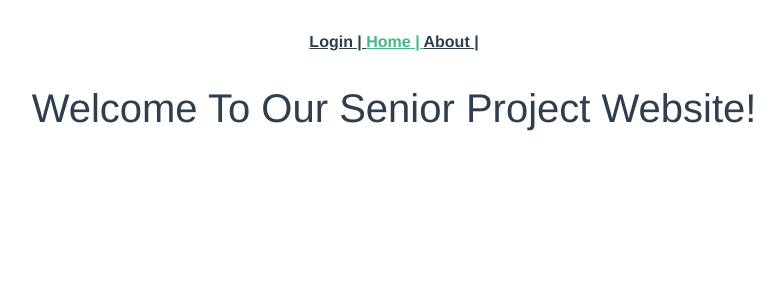
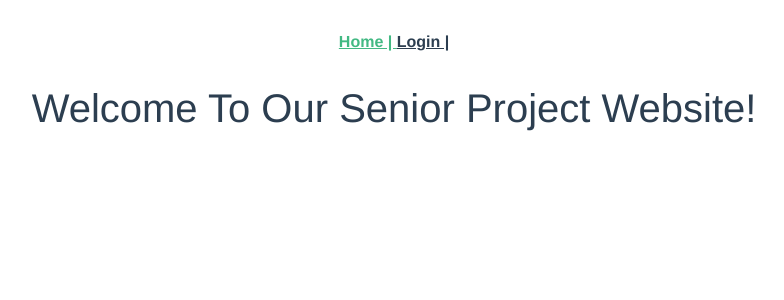
Before and after one commit to Moses2Mars/CV-Analysis-WebApp, a Vue app in the folder FrontEnd/: page / in a window 1280 px wide. Shown: the top 300 px of the page, without its empty margins (246-1030 px from the left). Built offline with nearby package versions, Linux system fonts and the light colour scheme; what vue-toastify would draw is missing.

Commit message:
removed about page

```diff
--- a/FrontEnd/src/App.vue
+++ b/FrontEnd/src/App.vue
@@ -1,9 +1,8 @@
 <template>
   <div id="app">
     <div id="nav">
+      <router-link to="/">Home  | </router-link>
       <router-link to="/login" v-if="!isLoggedIn">Login  | </router-link>
-      <router-link to="/">Home  | </router-link>
-      <router-link to="/about">About  | </router-link>
       <router-link to="/job-opportunities" v-if="userType=='jobSeeker'">Job Opportunities | </router-link>
       <router-link to="/create-jobs" v-if="userType=='recruiter'">Create Jobs  |</router-link>
       <router-link to="/check-job-applicants" v-if="userType=='recruiter'">Check Job Applicants  |</router-link>
--- a/FrontEnd/src/router/index.js
+++ b/FrontEnd/src/router/index.js
@@ -1,7 +1,6 @@
 import Vue from 'vue'
 import VueRouter from 'vue-router'
 import Home from '../views/Home.vue'
-import About from '../views/About.vue'
 import Login from '../views/Login.vue'
 import Register from '../views/Register.vue'
 import JobOpportunities from '../views/JobOpportunities.vue'
@@ -15,11 +14,6 @@ const routes = [
     path: '/',
     name: 'Home',
     component: Home,
-  },
-  {
-    path: '/about',
-    name: 'About',
-    component: About
   },
   {
     path: '/login',
--- a/FrontEnd/src/views/About.vue
+++ /dev/null
@@ -1,27 +0,0 @@
-<template>
-  <div>
-    <h1>The is an about page</h1>
-    get laravel response from the button: (check console)
-    <button @click="sendLaravelRequest"> click me!</button>
-  </div>
-</template>
-
-<script>
-export default {
-  data () {
-    return {
-
-    }
-  },
-  methods: {
-    sendLaravelRequest () {
-      this.$http.get('/getLaravelTestController').then((response)=>{
-        console.log(response.data)
-      }).catch((error)=>{
-        console.error(error)
-      })
-    }
-
-  }
-}
-</script>
--- a/FrontEnd/src/views/Home.vue
+++ b/FrontEnd/src/views/Home.vue
@@ -1,5 +1,10 @@
 <template>
   <div class="home">
+    <!--   <div>
+    <h1>The is an about page</h1>
+    get laravel response from the button: (check console)
+    <button @click="sendLaravelRequest"> click me!</button>
+  </div> -->
     {{testData}}
     <HelloWorld msg="Welcome To Our Senior Project Website!"/>
   </div>
@@ -14,6 +19,15 @@ export default {
   components: {
     HelloWorld
   },
+  methods:{
+    sendLaravelRequest () {
+      this.$http.get('/getLaravelTestController').then((response)=>{
+        console.log(response.data)
+      }).catch((error)=>{
+        console.error(error)
+      })
+    }
+  },
   computed: {
     testData() {
       return this.$store.getters['login_module/getFirstName']
```
